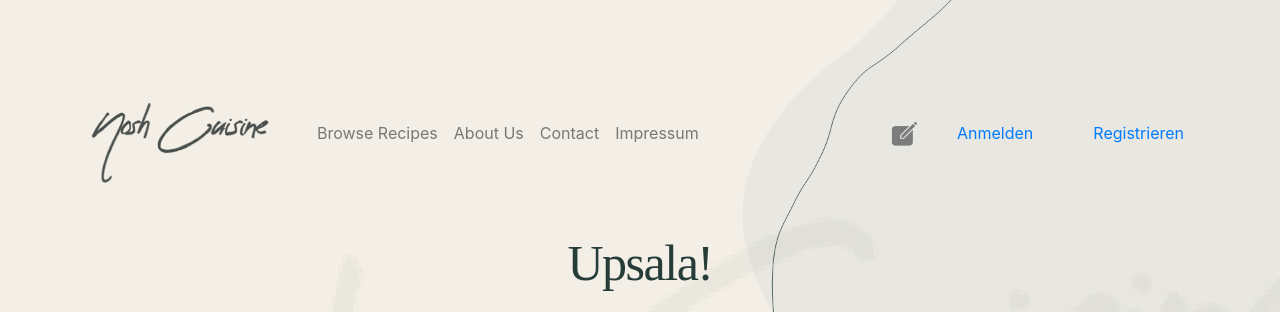
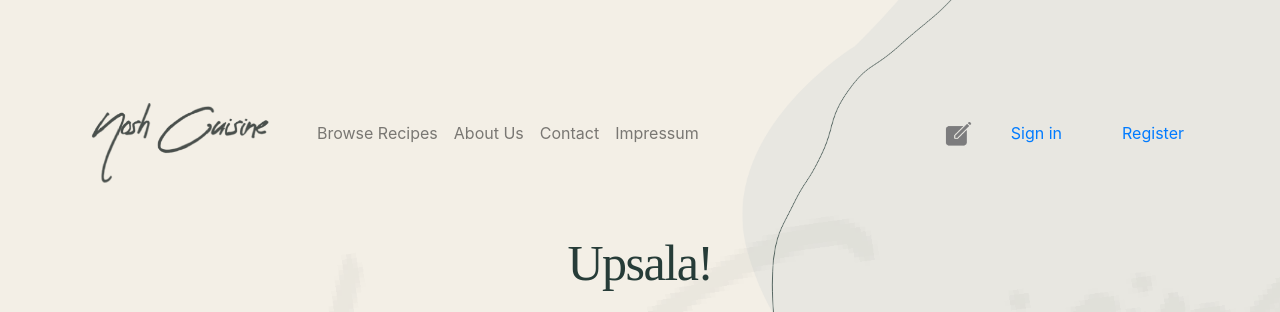
Before and after one commit to marinafink/noshcuisine, a PHP site: page /add_favorite.php in a window 1280 px wide. Shown: the top 312 px of the page. Run offline with PHP 8.4, Linux system fonts and the light colour scheme.

Commit message:
language: german -> english

```diff
--- a/includes/header_inc.php
+++ b/includes/header_inc.php
@@ -28,8 +28,8 @@ global $pdo;
             # Unterschied bei Eingeloggt / Ausgeloggt
             if (!isset($_SESSION["user_id"])){
                 echo "<element onclick='checklogin();'>"."<a href='index.php'><img src='pic_collection/icons/icon_bearbeiten_offline.png' alt='Rezept erstellen' height='45px' width='45px'></a>"."</element>";
-                echo "<a class=navbar_item href='login.php'>"."Anmelden"."</a>";
-                echo "<a class=navbar_item href='register.php'>"."Registrieren"."</a>";
+                echo "<a class=navbar_item href='login.php'>"."Sign in"."</a>";
+                echo "<a class=navbar_item href='register.php'>"."Register"."</a>";
             }else{
                 echo "<a class='navbar_bild' href='create_recipe.php'><img class='rund_xs' src='pic_collection/icons/icon_bearbeiten.png' alt='Rezept erstellen' height='45px' width='45px'></a>";
 
```
